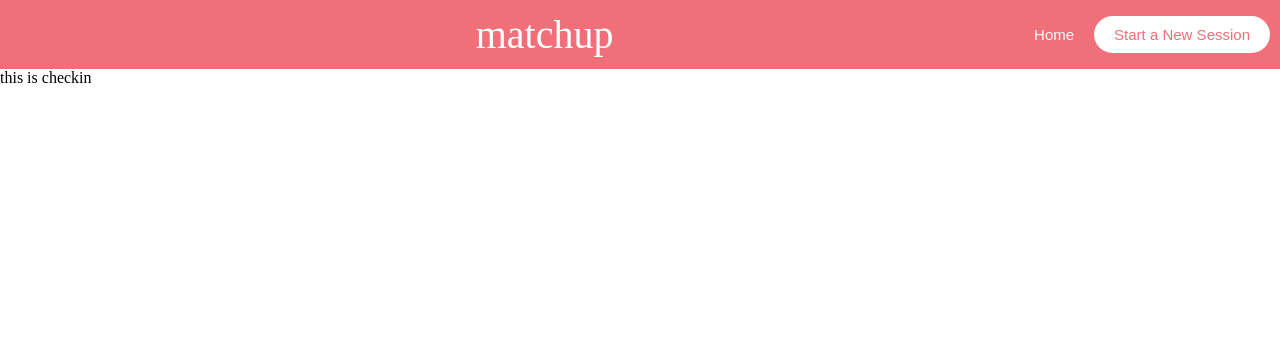
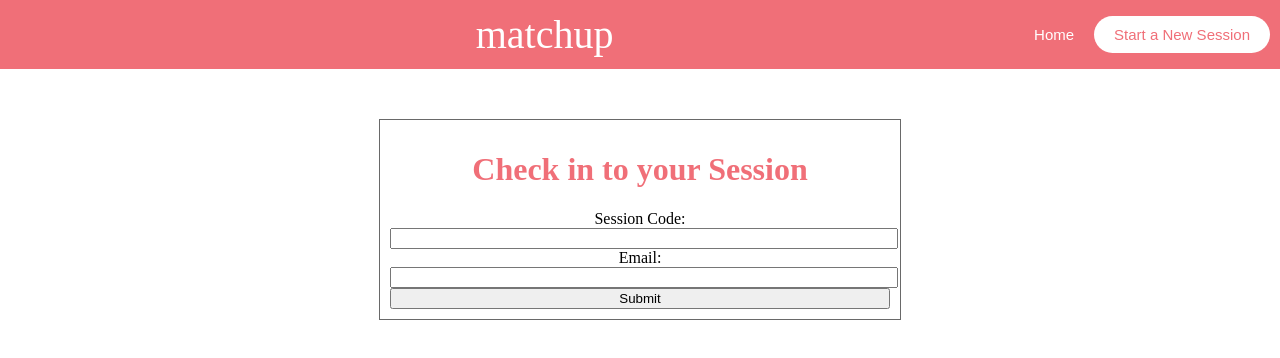
Before and after one commit to opportunity-hack-san-jose-2019/Team22, a React app: page /checkin in a window 1280 px wide. Shown: the top 358 px of the page. Built offline with nearby package versions, Linux system fonts and the light colour scheme.

Commit message:
Checkin css

```diff
--- a/App.js
+++ b/App.js
@@ -2,7 +2,7 @@ import React, { Component } from "react";
 import { BrowserRouter as Router, Route, Switch } from "react-router-dom";
 import Home from "./routes/Home";
 import NewSession from "./routes/new-session";
-import Checkin from "./routes/Checkin";
+import Checkin from "./routes/Checkin/Checkin";
 import Navbar from "./Components/Navbar/Navbar"
 
 
--- a/routes/Checkin.js
+++ /dev/null
@@ -1,14 +0,0 @@
-import React from "react";
-
-class Checkin extends React.Component {
-    render() {
-        return (
-            <div>
-                <div>this is checkin</div>
-
-            </div>
-        );
-    }
-}
-
-export default Checkin;
--- /dev/null
+++ b/routes/Checkin/Checkin.css
@@ -0,0 +1,24 @@
+
+.Checkin {
+    border: 1px solid dimgray;
+    margin:auto;
+    width: 500px;
+    text-align: center;
+    align-items: center;
+    margin-top: 50px;
+    padding: 10px;
+}
+
+h1 {
+    color: #f06f78;
+}
+
+.Checkin form {
+    position: relative;
+    display: inline-block;
+}
+
+.Checkin input {
+    width: 100%;
+    margin: 0;
+}
--- /dev/null
+++ b/routes/Checkin/Checkin.js
@@ -0,0 +1,25 @@
+import React from "react";
+import "./Checkin.css"
+
+class Checkin extends React.Component {
+    render() {
+        return (
+            <div className="Checkin">
+                <h1>Check in to your Session</h1>
+                <form>
+                    <label>
+                        Session Code:
+                        <input type="text" name="name" />
+                    </label>
+                    <label>
+                        Email:
+                        <input type="text" name="name" />
+                    </label>
+                    <input type="submit" value="Submit" />
+                </form>
+            </div>
+        );
+    }
+}
+
+export default Checkin;
```
